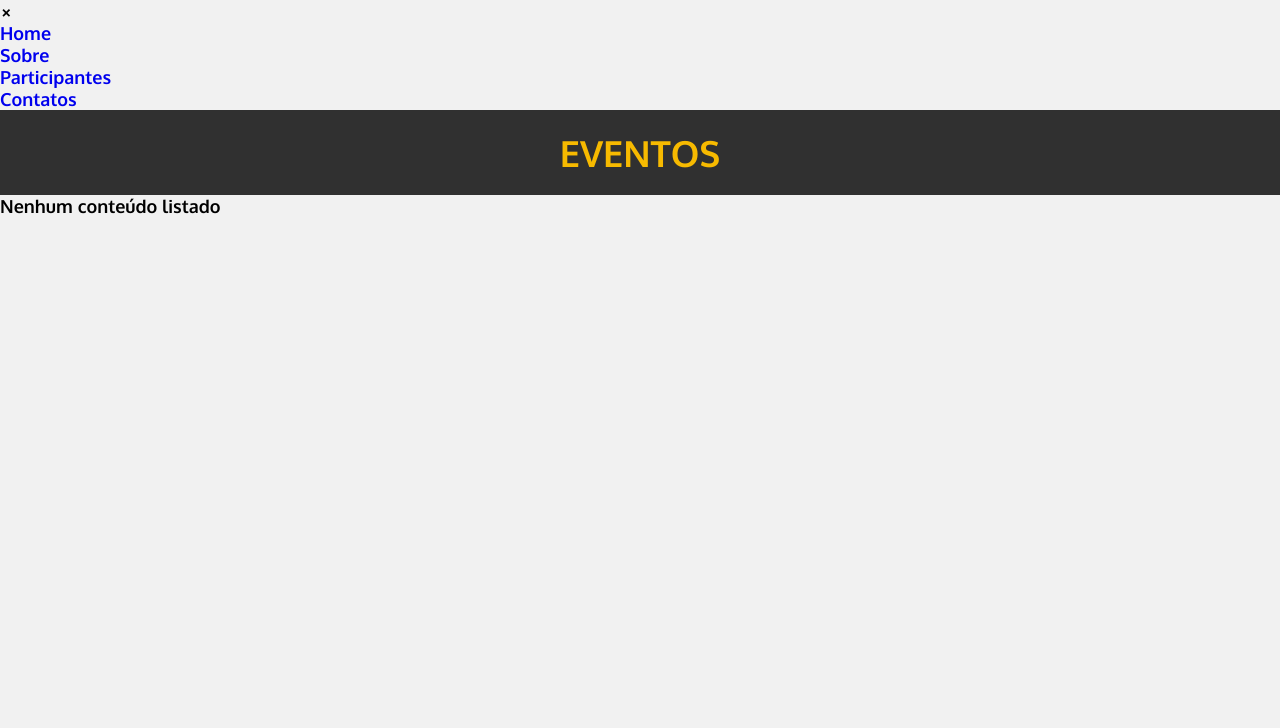
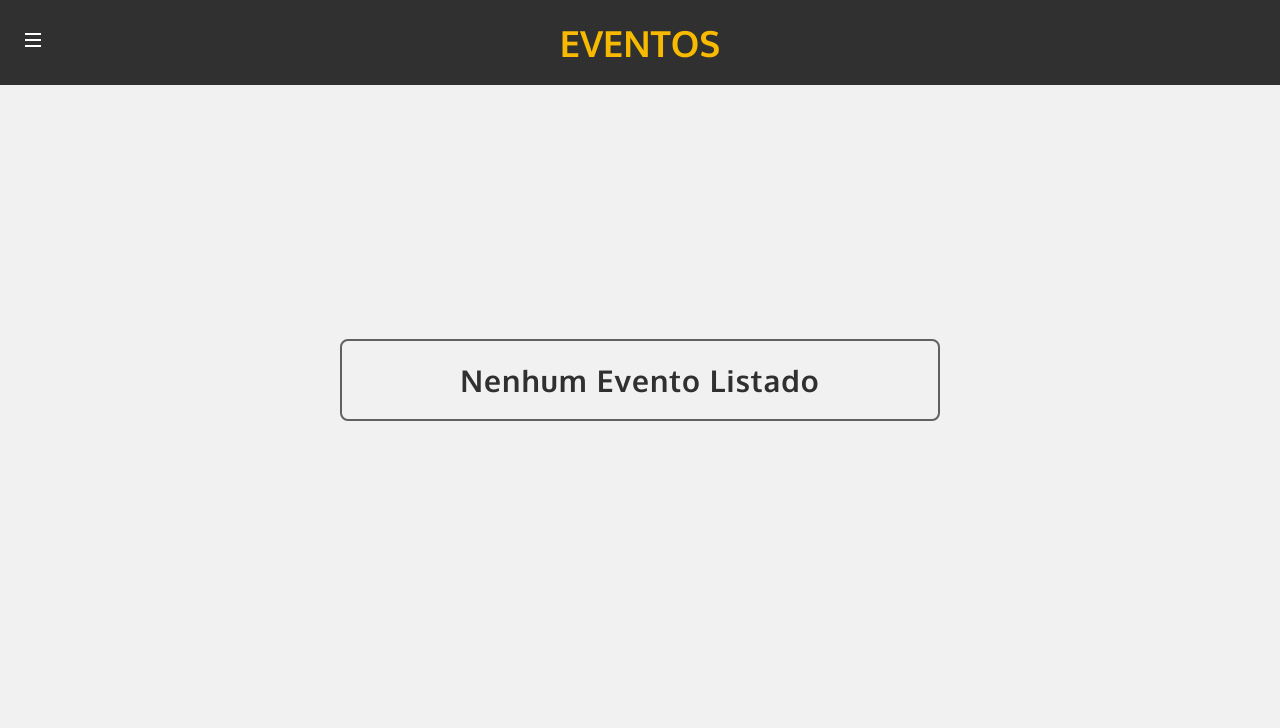
Before and after one commit to KesslerUstra/GPFPF, a plain HTML site: page html/eventos.html in a window 1280 px wide. Drawn offline with Linux system fonts and the light colour scheme.

Commit message:
Editando a pagina eventos

```diff
--- /dev/null
+++ b/css/style-eventos.css
@@ -0,0 +1,48 @@
+/*----------------Importações----------------*/
+
+@import url('https://fonts.googleapis.com/css2?family=Oxygen:wght@700&display=swap');
+
+/*----------------Layout da Página----------------*/
+
+body{
+    font-family: 'Oxygen', sans-serif;
+    width: 100%;
+    min-height: 100vh;
+    background-color: var(--cor-cinza-sete);
+}
+
+/*----------------Titulo----------------*/
+
+.titulo{
+    text-transform: uppercase;
+    color: var(--cor-primaria);
+    text-align: center;
+    background-color: var(--cor-cinza-um);
+    display: flex;
+    align-items: center;
+    justify-content: center;
+    padding: 20px 0px;
+}
+
+/*----------------Conteudo Geral----------------*/
+
+.conteudo{
+    text-align: center;
+    max-width: 600px;
+    margin: auto;
+    min-height: 80vh;
+    display: flex;
+    flex-direction: column;
+    justify-content: center;
+    padding-bottom: 30px;
+}
+
+.conteudo h2{
+    color: var(--cor-cinza-um);
+    padding: 20px 0px;
+    margin-bottom: 20px;
+    font-size: 30px;
+    letter-spacing: 1px;
+    border: 2px solid var(--cor-cinza-quatro);
+    border-radius: 8px;
+}
--- a/html/eventos.html
+++ b/html/eventos.html
@@ -7,7 +7,8 @@
     <title>Eventos</title>
     <link rel="stylesheet" href="../css/reset.css">
     <link rel="stylesheet" href="../css/cores.css">
-    <link rel="stylesheet" href="../css/style-sobre.css">
+    <link rel="stylesheet" href="../css/menu-lateral.css">
+    <link rel="stylesheet" href="../css/style-eventos.css">
 </head>
 <body>
     <div class="menu-icone">
@@ -18,6 +19,7 @@
         <ul>
             <li><a href="index.html">Home</a></li>
             <li><a href="sobre.html">Sobre</a></li>
+            <li><a href="#" class="menu-ativo">Eventos</a></li>
             <li><a href="participantes.html">Participantes</a></li>
             <li><a href="contatos.html">Contatos</a></li>
         </ul>
@@ -27,7 +29,7 @@
             <h1>Eventos</h1>
         </div>
         <div class="conteudo">
-            Nenhum conteúdo listado
+            <h2>Nenhum Evento Listado</h2>
         </div>
     </div>
     <script src="../js/menu.js"></script>
```
